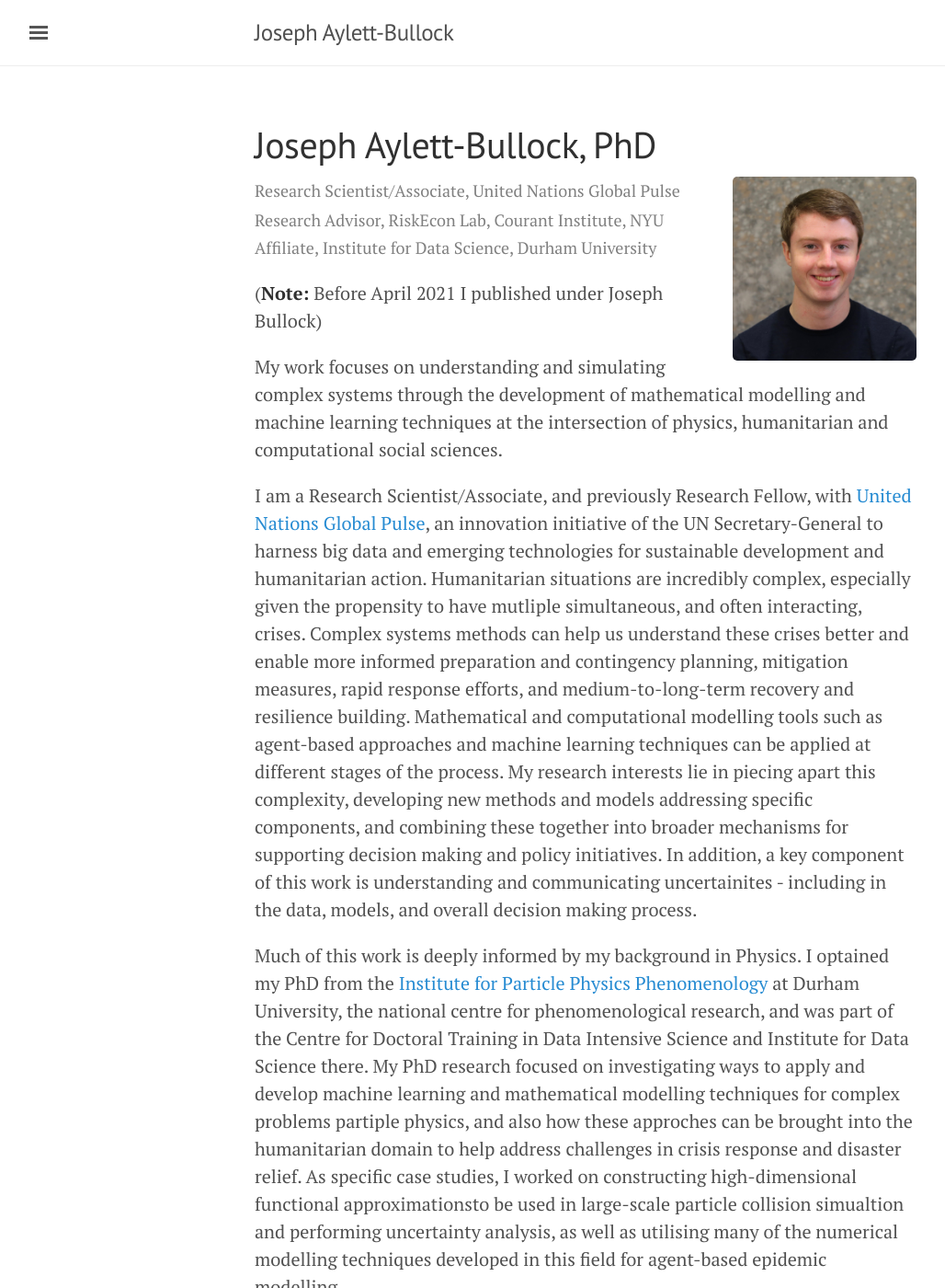
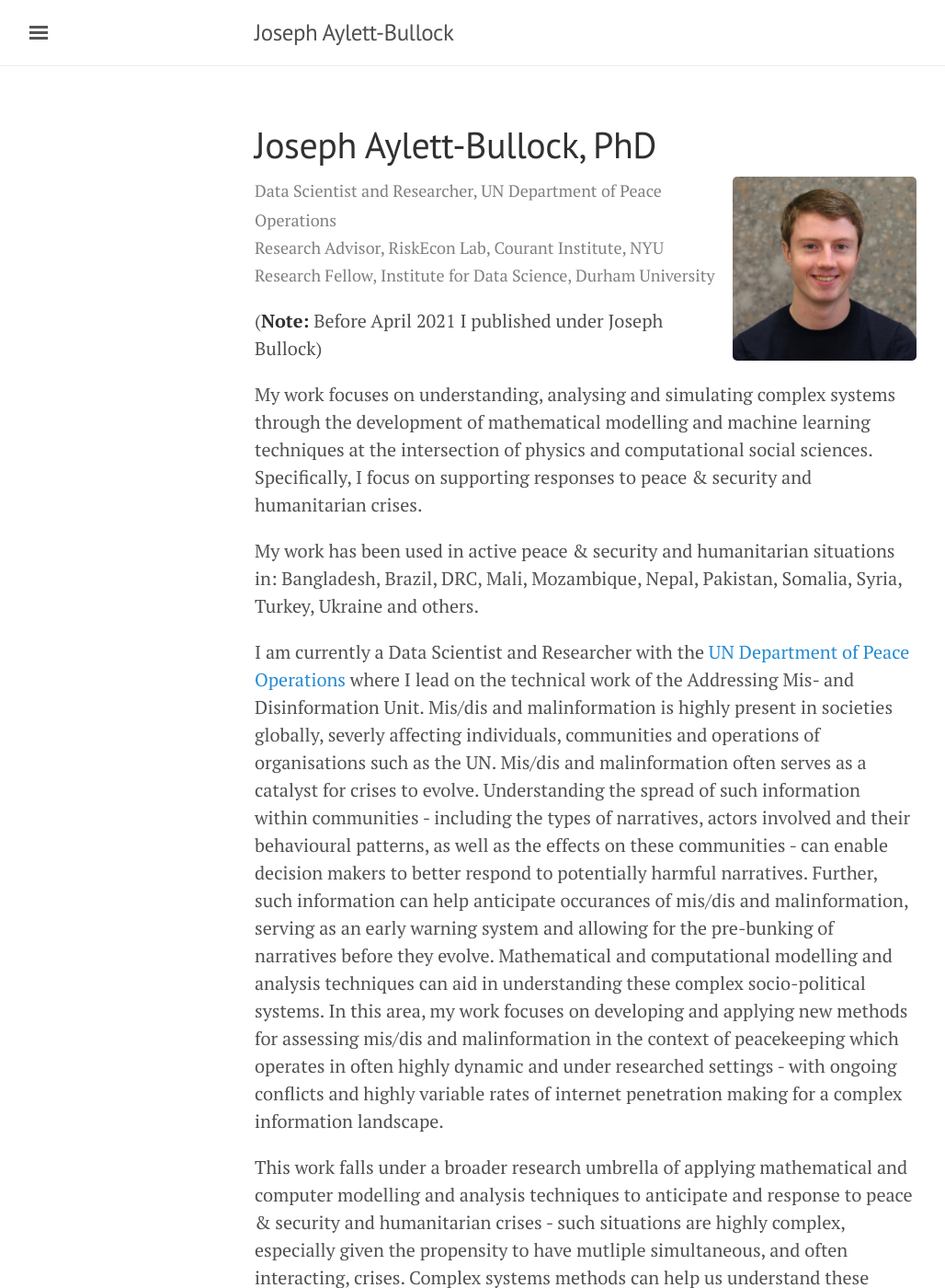
Before and after one commit to JosephPB/josephpb.github.io, a Jekyll site: the page built from index.html, in a window 1280 px wide and 1400 px high. Shown: the whole window at 92% size, without its empty margins (3-1031 px from the left). Built offline with Jekyll 4.4.1, drawn with Linux system fonts in a browser that asks for light colours; the list of posts is cut into pages by our own code; some of the changed text lies outside the part shown.

Commit message:
updating for DPO

```diff
--- a/_posts/2019-01-21-introducing-UNGA.md
+++ b/_posts/2019-01-21-introducing-UNGA.md
@@ -4,27 +4,31 @@ title: Joseph Aylett-Bullock, PhD
 ---
 <kbd><img style="float: right; margin-left: 10px;" width="200" height="200" src="https://josephpb.github.io/images/J_Bullock.jpg"></kbd>
 <span style="color:grey;font-size: 0.9em">
-Research Scientist/Associate, United Nations Global Pulse<br/>
+Data Scientist and Researcher, UN Department of Peace Operations<br/>
 Research Advisor, RiskEcon Lab, Courant Institute, NYU<br/>
-Affiliate, Institute for Data Science, Durham University<br/>
+Research Fellow, Institute for Data Science, Durham University<br/>
 </span>
 
 (**Note:** Before April 2021 I published under Joseph Bullock)
 
-My work focuses on understanding and simulating complex systems through the development of mathematical modelling and machine learning techniques at the intersection of physics, humanitarian and computational social sciences.
+My work focuses on understanding, analysing and simulating complex  systems through the development of mathematical modelling and machine learning techniques at the intersection of physics and computational social sciences. Specifically, I focus on supporting responses to peace & security and humanitarian crises.
 
-I am a Research Scientist/Associate, and previously Research Fellow, with [United Nations Global Pulse](https://www.beta.unglobalpulse.org), an innovation initiative of the UN Secretary-General to harness big data and emerging technologies for sustainable development and humanitarian action. Humanitarian situations are incredibly complex, especially given the propensity to have mutliple simultaneous, and often interacting, crises. Complex systems methods can help us understand these crises better and enable more informed preparation and contingency planning, mitigation measures, rapid response efforts, and medium-to-long-term recovery and resilience building. Mathematical and computational modelling tools such as agent-based approaches and machine learning techniques can be applied at different stages of the process. My research interests lie in piecing apart this complexity, developing new methods and models addressing specific components, and combining these together into broader mechanisms for supporting decision making and policy initiatives. In addition, a key component of this work is understanding and communicating uncertainites - including in the data, models, and overall decision making process.
+My work has been used in active peace & security and humanitarian situations in: Bangladesh, Brazil, DRC, Mali, Mozambique, Nepal, Pakistan, Somalia, Syria, Turkey, Ukraine and others.
 
-Much of this work is deeply informed by my background in Physics. I optained my PhD from the [Institute for Particle Physics Phenomenology](http://ippp.dur.ac.uk) at Durham University, the national centre for phenomenological research, and was part of the Centre for Doctoral Training in Data Intensive Science and Institute for Data Science there. My PhD research focused on investigating ways to apply and develop machine learning and mathematical modelling techniques for complex problems partiple physics, and also how these approches can be brought into the humanitarian domain to help address challenges in crisis response and disaster relief. As specific case studies, I worked on constructing high-dimensional functional approximationsto be used in large-scale particle collision simualtion and performing uncertainty analysis, as well as utilising many of the numerical modelling techniques developed in this field for agent-based epidemic modelling.
+I am currently a Data Scientist and Researcher with the [UN Department of Peace Operations](https://peacekeeping.un.org/en/department-of-peace-operations) where I lead on the technical work of the Addressing Mis- and Disinformation Unit. Mis/dis and malinformation is highly present in societies globally, severly affecting individuals, communities and operations of organisations such as the UN. Mis/dis and malinformation often serves as a catalyst for crises to evolve. Understanding the spread of such information within communities - including the types of narratives, actors involved and their behavioural patterns, as well as the effects on these communities - can enable decision makers to better respond to potentially harmful narratives. Further, such information can help anticipate occurances of mis/dis and malinformation, serving as an early warning system and allowing for the pre-bunking of narratives before they evolve. Mathematical and computational modelling and analysis techniques can aid in understanding these complex socio-political systems. In this area, my work focuses on developing and applying new methods for assessing mis/dis and malinformation in the context of peacekeeping which operates in often highly dynamic and under researched settings - with ongoing conflicts and highly variable rates of internet penetration making for a complex information landscape.
+
+This work falls under a broader research umbrella of applying mathematical and computer modelling and analysis techniques to anticipate and response to peace & security and humanitarian crises - such situations are highly complex, especially given the propensity to have mutliple simultaneous, and often interacting, crises. Complex systems methods can help us understand these crises better and enable more informed preparation and contingency planning, mitigation measures, rapid response efforts, and medium-to-long-term recovery and resilience building. Mathematical and computational modelling and analysis methods such as agent-based approaches, natural language processing and machine learning techniques can be applied at different stages of the process. My research interests lie in piecing apart this complexity, developing new methods and models addressing specific components, and combining these together into broader mechanisms for supporting decision making and policy initiatives. In addition, a key component of this work is understanding and communicating uncertainites - including in the data, models, and overall decision making process.
+
+Prior to this position, I lead the Data Science and AI team for the New York office of [United Nations Global Pulse](https://www.unglobalpulse.org), the innovation lab of the UN Secretary-General to harness big data and emerging technologies for sustainable development and humanitarian action. Here, my work included: applying machine learning to remote sensing tasks leading to the first flood map produced by the UN; modelling the spread of diseases in the world's largest refugee settlement to inform public health programming; simulating the spread of migrants to anticipate humanitarian aid needs; and developing a pipeline to collect and analyse data from radio stations in remote areas for social listening to inform humanitarian and public health interventions.
+
+Much of this work is deeply informed by my background in Physics. I optained my PhD from the [Institute for Particle Physics Phenomenology](http://ippp.dur.ac.uk) at Durham University, the national centre for phenomenological research, and was part of the Centre for Doctoral Training in Data Intensive Science and Institute for Data Science there. My PhD research focused on investigating ways to apply and develop machine learning and mathematical modelling techniques for problems partiple physics, and also how these approches can be brought into the humanitarian domain to help address challenges in crisis response and disaster relief. As specific case studies, I worked on constructing high-dimensional functional approximationsto be used in large-scale particle collision simualtion and performing uncertainty analysis, as well as utilising many of the numerical modelling techniques developed in this field for agent-based epidemic modelling.
 
 I also hold the position of Research Advisor at the [NYU Risk Econ Lab](https://wp.nyu.edu/riskeconlab/), part of the Courant Institute for Mathematical Sciences, where I co-advise several Masters students.
 
-Approaching these complex humanitarian challenges requires a wide variety of expertise and knowledge - including, economic, social, behavioural, political, geographical, computational, etc.. I enjoy working in multi-disciplinary teams with a range of backgrounds and have learnt, and continue to learn, a great deal from my colleagues in different departments and faculties. Much of my work has been done in collaboration these colleagues which is essential to making both theoretical and tangible change.
+Approaching these complex peace & security and humanitarian challenges requires a wide variety of expertise and knowledge - including, economic, social, behavioural, political, geographical, computational, etc.. I enjoy working in multi-disciplinary teams with a range of backgrounds and have learnt, and continue to learn, a great deal from my colleagues in different departments and faculties. Much of my work has been done in collaboration these colleagues which is essential to making both theoretical and tangible change.
 
 Details about my publications, talks and other activities can be found on the [Research](https://josephpb.github.io/research) page.
 
 Contact info:
 
-joseph [at] unglobalpulse.org
-
-j.p.bullock [at] durham.ac.uk
+joseph.bullock [at] un.org
--- a/research.md
+++ b/research.md
@@ -15,31 +15,7 @@ My [Google Scholar](https://scholar.google.co.uk/citations?user=rzqW5b0AAAAJ&hl=
 
 **Note:** I now publish under my legal name, Joseph Aylett-Bullock. Before April 2021 I published under Joseph Bullock.
 
-<!---
-
-M. Luengo-Oroz, **J. Bullock**, K. Hoffmann Pham, C. Sin Nga Lam, A. Luccioni, *From Artificial Intelligence Bias to Inequality in the Time of COVID-19*, IEEE Technology and Society Magazine, 40, 1, pp. 71-79 (2021) [[IEEE](https://ieeexplore.ieee.org/abstract/document/9379034)]
-
-**J. Bullock**, C. Cuesta-Lazaro, A. Quera-Bofarull, A. Katta, K. Hoffmann Pham, B. Hoover, H. Strobelt, R. Moreno Jimenez, A. Sedgewick, E. Samir Evers, D. Kennedy, S. Harlass, A. Gidraf Kahindo Maina, A. Hussien, M. Luengo-Oroz, *Operational response simulation tool for epidemics within refugee and IDP settlements*, (under review) (2021) [[medRxiv](https://www.medrxiv.org/content/10.1101/2021.01.27.21250611v1)] [[Code](https://github.com/UNGlobalPulse/UNGP-settlement-modelling)]
-
-**J. Bullock**, C. Cuesta-Lazaro, A. Quera-Bofarull, M. Icaza-Lizaola, A. Sedgewick, H. Truong, A. Curran, E. Elliot, T. Caulfield, K. Fong, I. Vernon, J. Williams, R. Bower, F. Krauss, *JUNE: open-source individual-based epidemiology simulation*, (under review) (2020) [[medRxiv](https://www.medrxiv.org/content/10.1101/2020.12.15.20248246v2)] [[Code](https://github.com/IDAS-Durham/JUNE)]
-
-M. Luengo-Oroz, K. Hoffmann Pham, **J. Bullock**, R. Kirkpatrick, A. Luccioni, S. Rubel, C. Wachholz, M. Chakchouk, P. Biggs, T. Nguyen, T. Purnat, B. Mariano, *Artificial intelligence cooperation to support the global response to COVID-19*, Nature Machine Intelligence, 2, 6, pp. 295-297 (2020) [[Nature](https://www.nature.com/articles/s42256-020-0184-3)]
-
-A. Luccioni, **J. Bullock**, K. Hoffmann Pham, C. Sin Nga Lam, M. Luengo-Oroz, *Considerations, good practices, risks and pitfalls in developing AI solutions against COVID-19*, Harvard CRCS Workshop on AI for Social Good (2020) [[arXiv:2008.09043](https://arxiv.org/abs/2008.09043)]
-
-E. Nemni, **J. Bullock**, S. Belabbes, L. Bromley, *Fully convolutional neural network for rapid flood segmentation in synthetic aperture radar imagery*, Remote Sensing, 12, 16 (2020) [[MDPI](https://www.mdpi.com/2072-4292/12/16/2532/pdf)] [[Code](https://github.com/UNITAR-UNOSAT/UNOSAT-AI-Based-Rapid-Mapping-Service)]
-
-**J. Bullock**, A. Luccioni, K. Hoffmann Pham, C. Sin Nga Lam, M. Luengo-Oroz, Mapping the Landscape of Artificial Intelligence Applications Against COVID-19, Journal of Artificial Intelligence Research, 69, pp. 807-845 (2020) [[arXiv:2003.11336](https://arxiv.org/abs/2003.11336)]
-
-S. Badger, **J. Bullock**, *Using neural networks for efficient evaluation of high multiplicity scattering amplitudes*, Journal of High Energy Physics, 6 (2020) [[arXiv:2002.07516](https://arxiv.org/abs/2002.07516)] [[Code](https://github.com/JosephPB/n3jet)]
-
-T. Logar, **J. Bullock**, L. Bromley, J.A. Quinn, M. Luengo-Oroz, *PulseSatellite: A tool using human-AI feedback loops for satellite image analysis inhumanitarian contexts*, Proceedings of the Association for the Advancement of Artificial Intelligence (AAAI) (2020) [[arXiv:2001:10685](https://arxiv.org/abs/2001.10685)]
-
-**J. Bullock**, M. Luengo-Oroz, *Automated Speech Generation from UN General Assembly Statements: Mapping Risks in AI Generated Texts*, AI for Social Good Workshop, 36th International Conference on Machine Learning (ICML) (2019) [[arXiv:1906.01946](https://arxiv.org/abs/1906.01946)]
-
-**J. Bullock**, C. Cuesta-Lazaro, A. Quera-Bofarull, *XNet: a convolutional neural network (CNN) implementation for medical x-ray image segmentation suitable for small datasets*, Proc. SPIE 10953, Medical Imaging 2019: Biomedical Applications in Molecular, Structural, and Functional Imaging (2019) [[arXiv:1812.00548](https://arxiv.org/abs/1812.00548)] [[Code](https://github.com/JosephPB/XNet)]
-
---->
+**Note:** Given the sensitivity of my current work, my academic publications are now less regular; however, I still engage in research and development which I will publish when possible
 
 ## Service to the Profession
 
```
